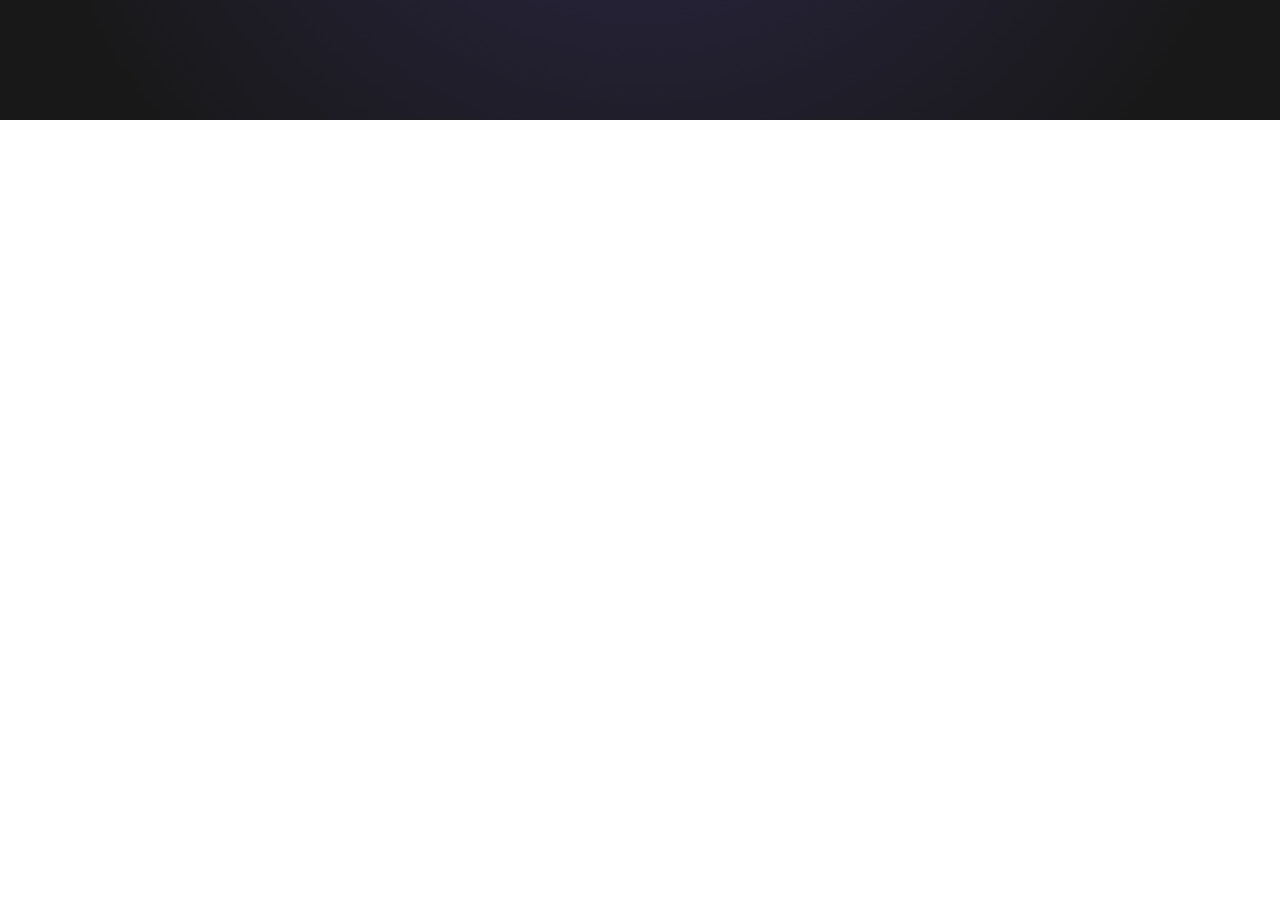
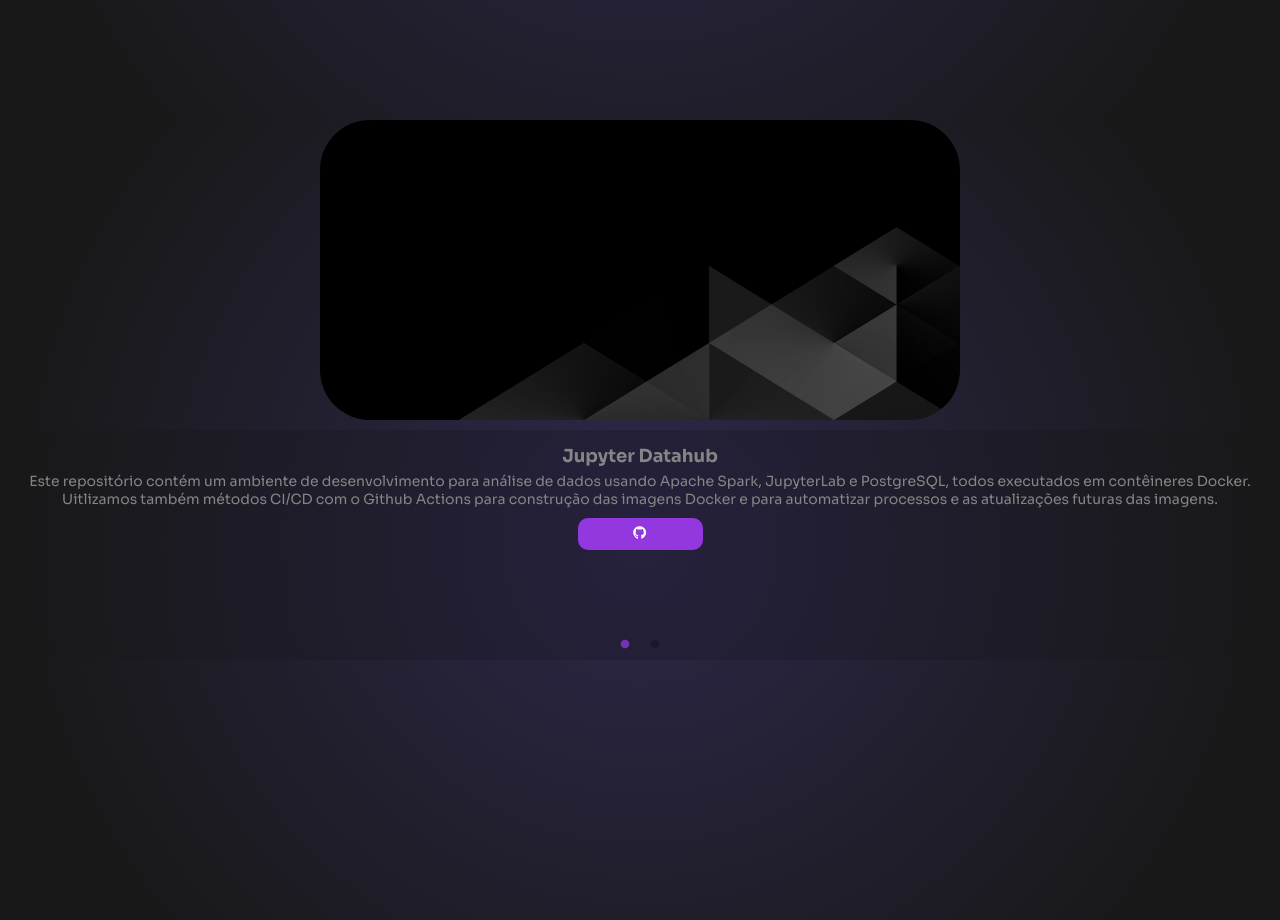
Before and after one commit to Padzx/padzx_portfolio_v1, a React (Vite) app: page / in a window 1280 px wide. Shown: the part 1480-2400 px from the top of the page. Before the commit the page ends 1600 px from the top, so only its background shows below. Built offline with nearby package versions, Linux system fonts and the light colour scheme.

Commit message:
Update&Portfolio

```diff
--- a/index.html
+++ b/index.html
@@ -4,7 +4,7 @@
   <meta charset="UTF-8" />
   <link rel="icon" type="image/svg+xml" href="/vite.svg" />
   <meta name="viewport" content="width=device-width, initial-scale=1.0" />
-  <title>Vite + React</title>
+  <title>Portfolio Gabriel</title>
   <link rel="preconnect" href="https://fonts.googleapis.com">
   <link rel="preconnect" href="https://fonts.gstatic.com" crossorigin>
   <link href="https://fonts.googleapis.com/css2?family=Sora:wght@100..800&display=swap" rel="stylesheet">
--- a/src/App.jsx
+++ b/src/App.jsx
@@ -3,6 +3,7 @@
 import Hero from './components/hero/hero';
 import Branding from './components/branding/branding';
 import Navbar from './components/navbar/navbar';
+import Projects from './components/projects/projects';
 
 export default function App() {
   return (
@@ -14,6 +15,9 @@
       <section>
         <Branding />
       </section>
+      <section>
+        <Projects />
+      </section>
     </div>
   );
 }
```
